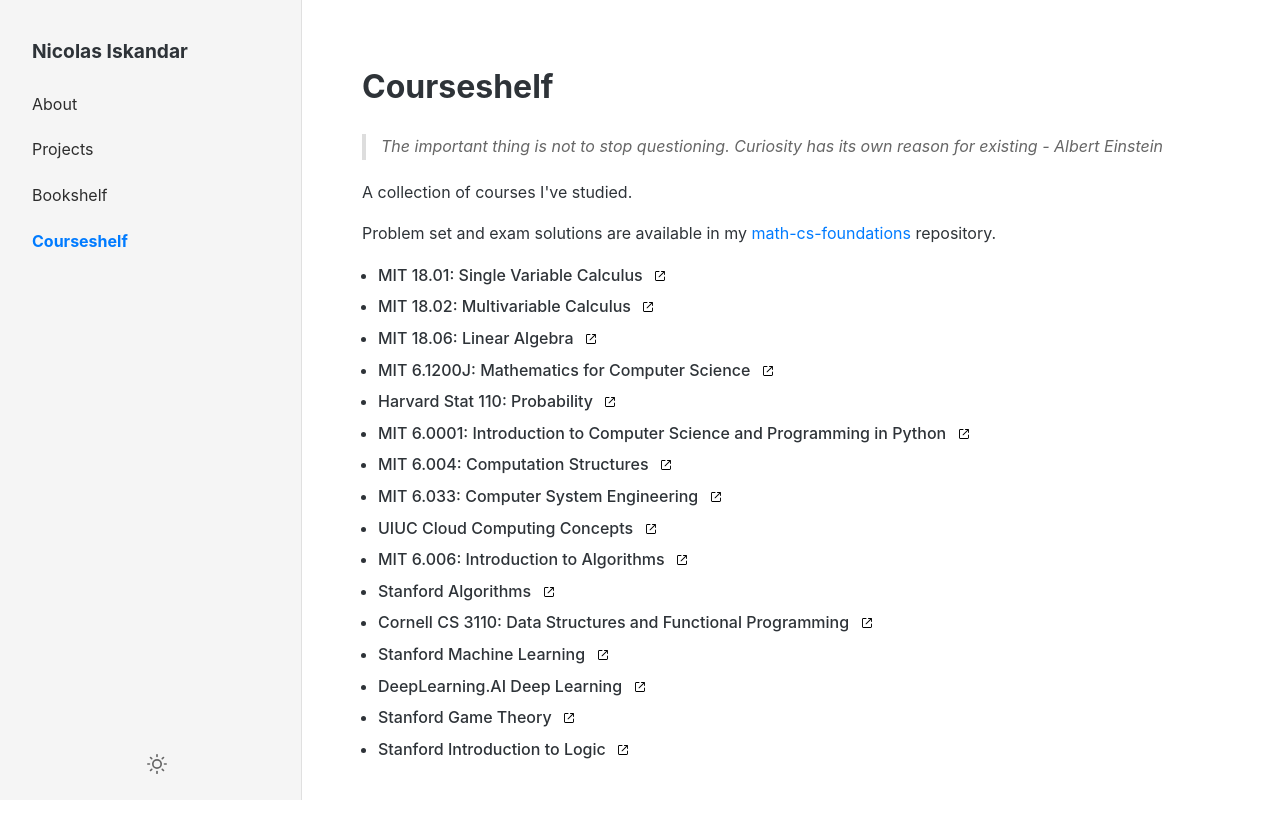
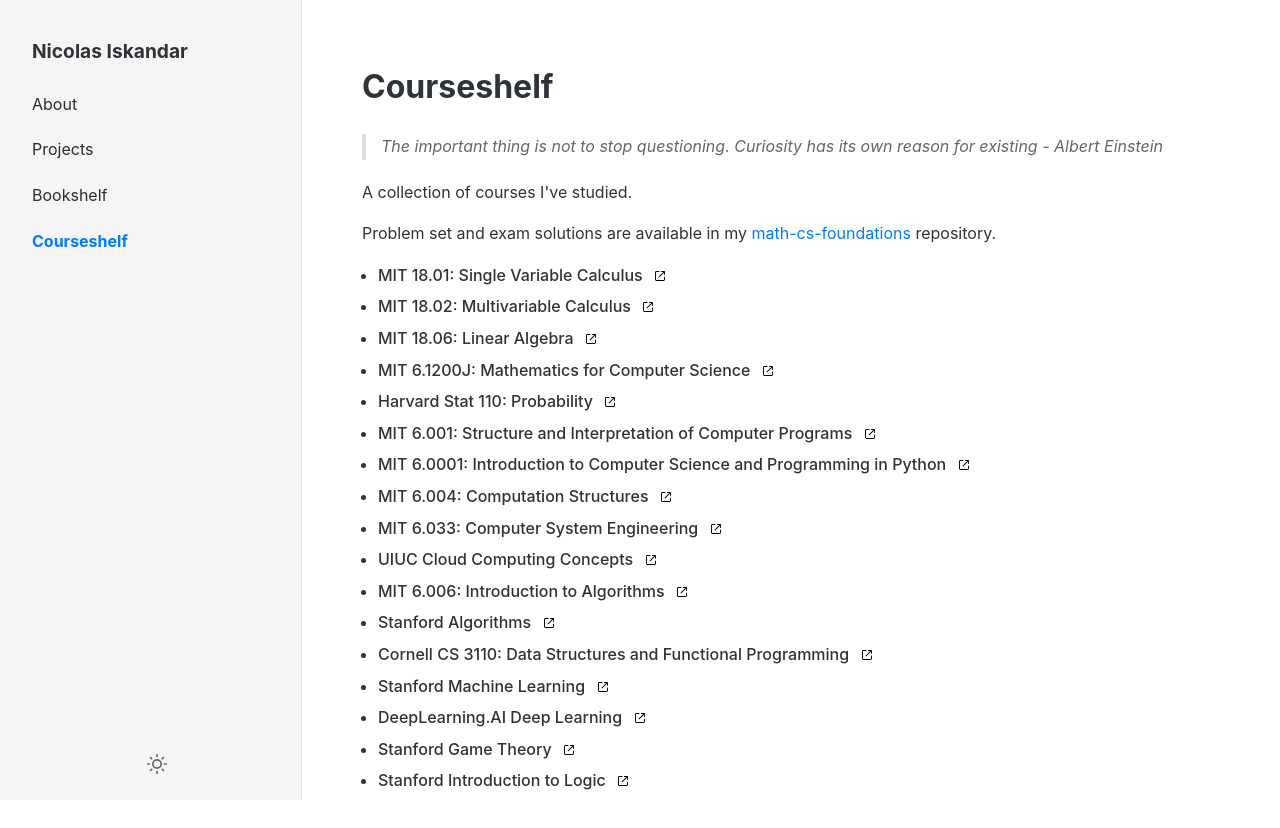
Before and after one commit to nicolasiskandar/nicolasiskandar.github.io, a plain HTML site: page public/courseshelf.html in a window 1280 px wide. Drawn offline with Linux system fonts and the light colour scheme.

Commit message:
added course

```diff
--- a/public/courseshelf.html
+++ b/public/courseshelf.html
@@ -126,6 +126,12 @@
                 </a>
               </li>
               <li>
+                <span class="resource-name">MIT 6.001: Structure and Interpretation of Computer Programs</span>
+                                <a href="https://ocw.mit.edu/courses/6-001-structure-and-interpretation-of-computer-programs-spring-2005/" class="resource-link" target="_blank" title="Open Link">
+                  <img src="assets/link.svg" alt="Link" />
+                </a>
+              </li>
+              <li>
                 <span class="resource-name">MIT 6.0001: Introduction to Computer Science and Programming in Python</span>
                                 <a href="https://ocw.mit.edu/courses/6-0001-introduction-to-computer-science-and-programming-in-python-fall-2016/" class="resource-link" target="_blank" title="Open Link">
                   <img src="assets/link.svg" alt="Link" />
```
Also changed, not shown: 1 other file.
